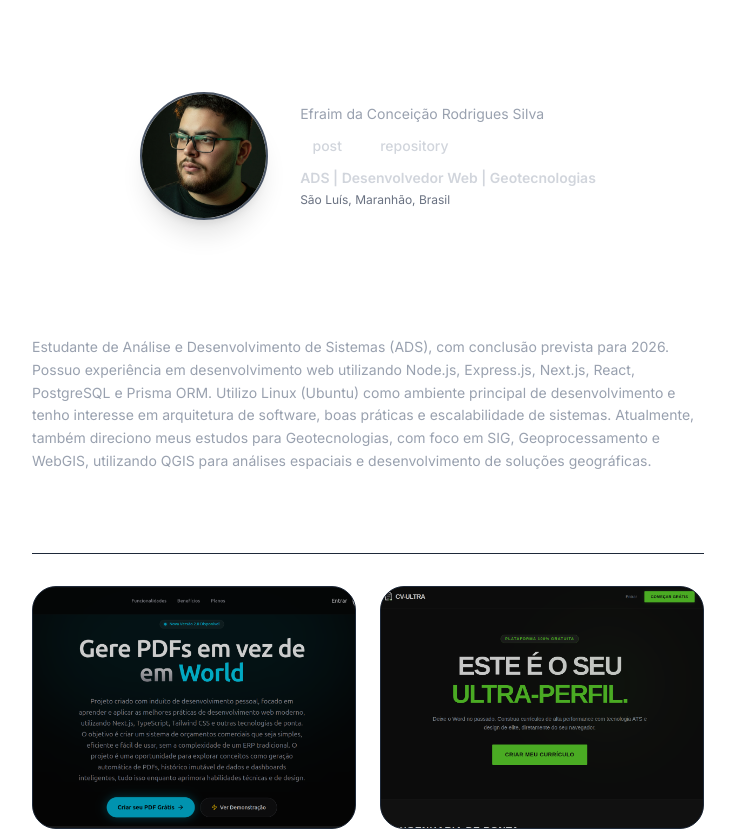
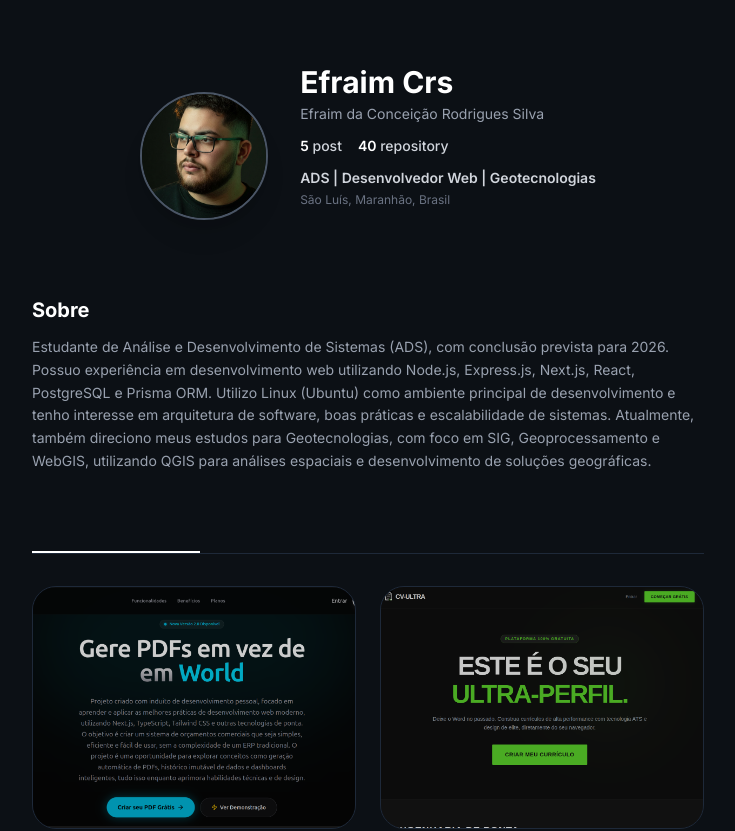
Before and after one commit to EfraimCrs/profile-one, a Next.js app: page / in a window 1280 px wide. Shown: the top 831 px of the page, without its empty margins (272-1007 px from the left). Built offline with nearby package versions, Linux system fonts and the light colour scheme; some icons are missing.

Commit message:
fix: trava o portfolio permanentemente no dark mode

```diff
--- a/src/app/globals.css
+++ b/src/app/globals.css
@@ -1,8 +1,9 @@
 @import "tailwindcss";
 
 :root {
-  --background: #ffffff;
-  --foreground: #171717;
+  /* Forçamos as cores do Dark Mode direto na raiz */
+  --background: #0C1015;
+  --foreground: #ffffff;
 }
 
 @theme inline {
@@ -12,18 +13,12 @@
   --font-mono: var(--font-geist-mono);
 }
 
-@media (prefers-color-scheme: dark) {
-  :root {
-    --background: #0a0a0a;
-    --foreground: #ededed;
-  }
-}
-
 body {
   background: var(--background);
   color: var(--foreground);
   font-family: Arial, Helvetica, sans-serif;
 }
+
 .white-icon {
   filter: brightness(0) invert(1);
 }
```
